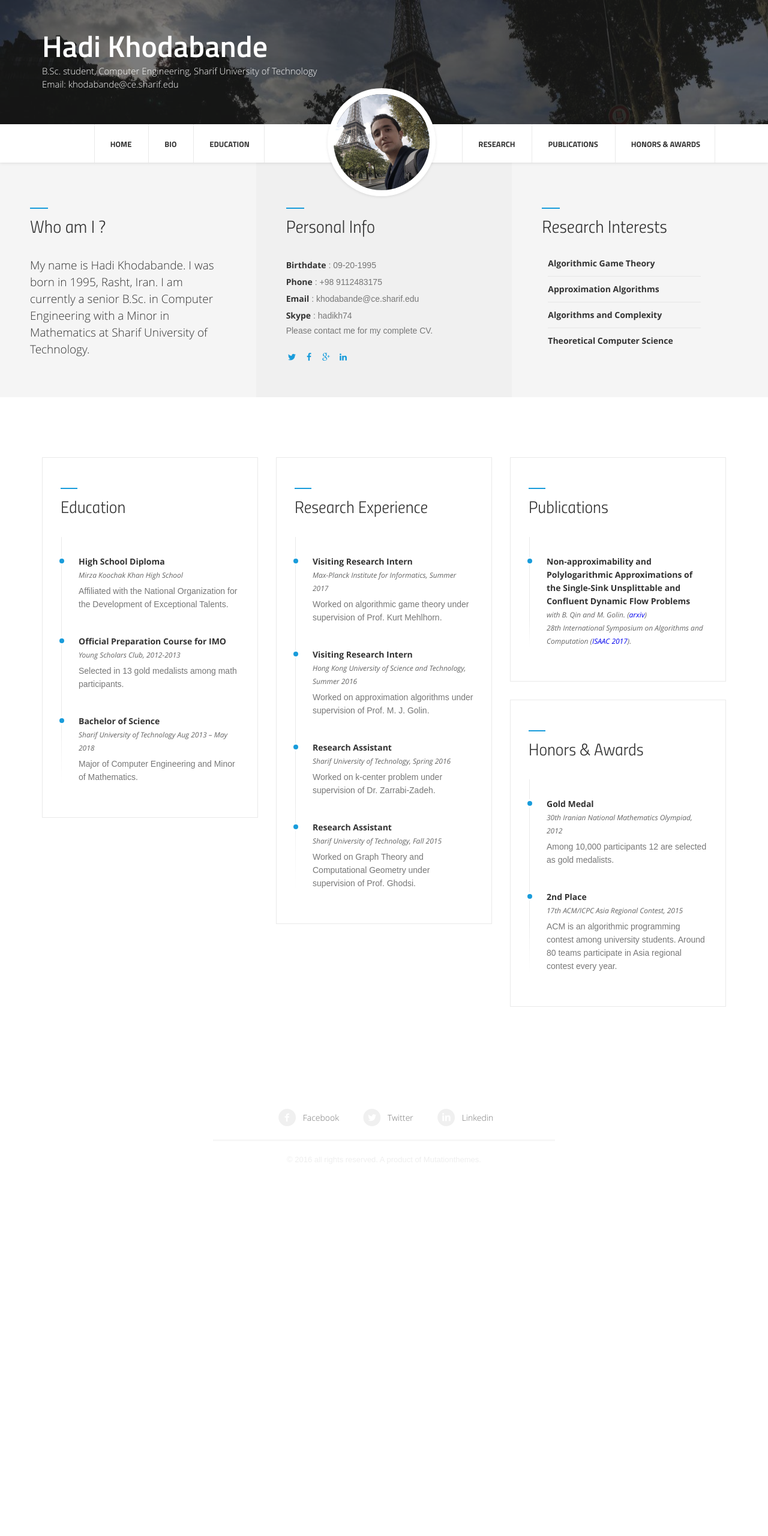
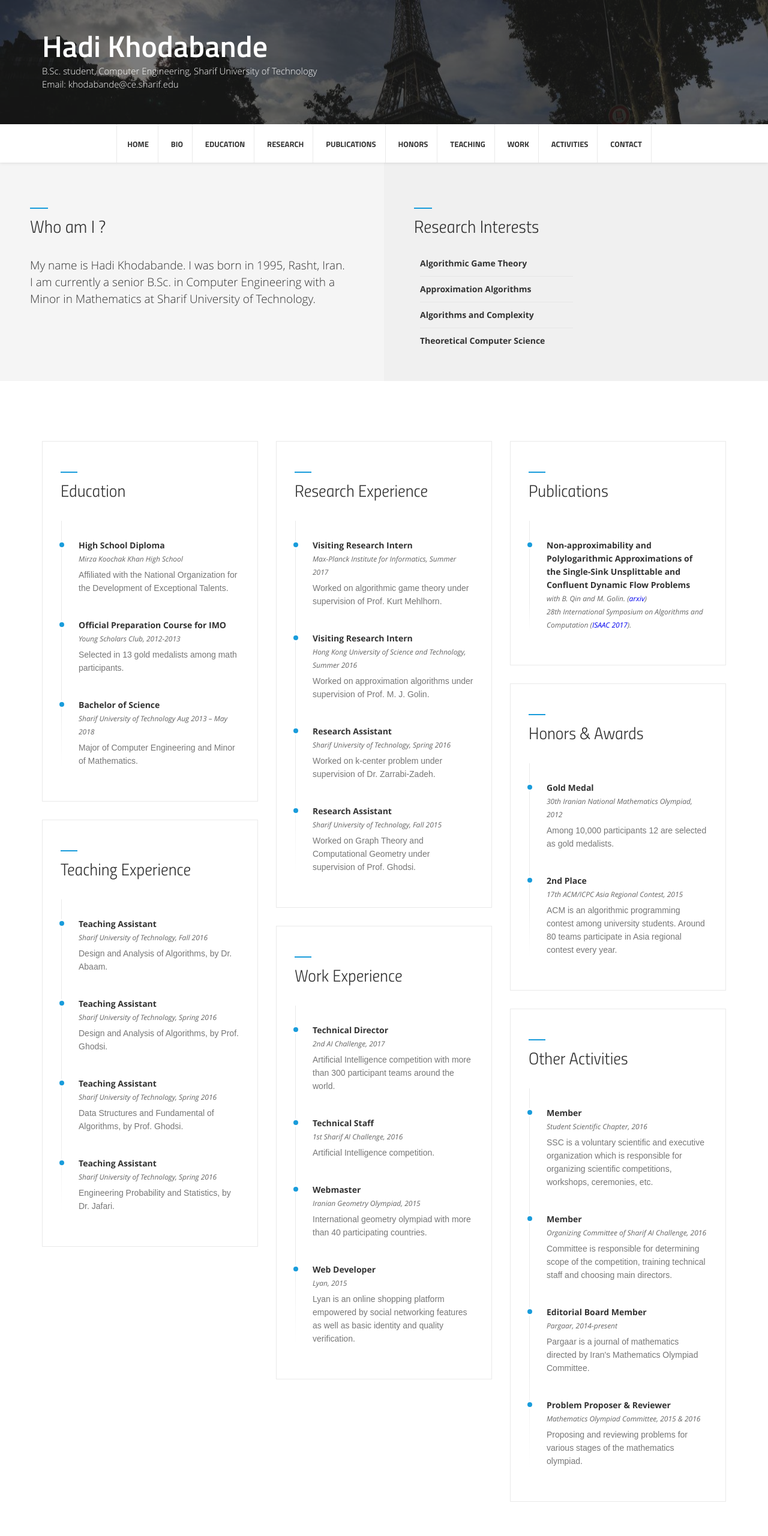
Before and after one commit to khodabande/personal-homepage, a plain HTML site: page index.htm in a window 1280 px wide. Shown: the top 2560 px of the page at 60% size. Before the commit the page ends 2004 px from the top, so only its background shows below. Drawn offline with Linux system fonts and the light colour scheme; a script that the page names is missing.

Commit message:
Add more data & Update UI.

```diff
--- a/css/main.css
+++ b/css/main.css
@@ -213,20 +213,23 @@ p.short-email a{
     display:inline-block;
     font-size: 13px;
 	text-transform:uppercase;
+    border-right: 1px solid #eaeaea;
+}
+
+.menu li:first-child {
 	border-left: 1px solid #eaeaea;
-    border-right: 1px solid #eaeaea;
-}
-
-.menu li:first-child, .menu li:nth-child(2){
-	border-right:none;
 }
 
 .menu li a {
 	color: #333333;
     display: block;
     left: 1px;
-    padding: 22px 25px 20px;
-    position: relative;
+    padding: 22px 16px 20px;
+    position: relative;
+}
+
+.menu li a:hover {
+	color: rgb(25, 156, 219);
 }
 
 .menu li a i {
@@ -312,6 +315,12 @@ a.mobile-btn{
 
 
 /*About section*/
+
+.two-column {
+	columns: 2;
+	-webkit-columns: 2;
+	-moz-columns: 2;
+}
 
 .block-about{
     padding: 95px 50px 46px;
@@ -1766,7 +1775,7 @@ ul.latest-post a i {
 	input, textarea{-webkit-appearance: none;-webkit-border-radius:0;}
 	.block-background-image{background-attachment: scroll;background-position:top center !important;}
 	.img-profile img{left:-15px}
-	.menu li a{padding:22px 15px 20px;}
+	.menu li a{padding:22px 10px 20px;}
 	.name-profile h5{font-size:26px;}
 	.block-about.one h5{font-size:18px;}
 	.exp-det{width:150px;}
@@ -1797,6 +1806,7 @@ ul.latest-post a i {
 	.container .col-sm-2.pd-0{width:100%;}
 	.main-nav{min-height:65px;}
 	.main-nav .menu.first{padding-top:5px;}
+	.main-nav .menu li{border: none;}
 	.main-nav .menu.second{padding-bottom:20px;}
 	a.mobile-btn{display: inline-block;position: absolute;top:23px;right:15px;z-index:1001;}
 	.main-nav ul.menu{display:none;}
@@ -1805,7 +1815,7 @@ ul.latest-post a i {
 	.name-profile h5{padding-bottom:10px;margin-left: 20px;text-align: left;position:static;}
 	.menu li{border:none;display: inline;}
 	.menu li a {display: block;left: 0;padding: 15px 8px 0;}
-	.block-about { display: block;width: 100%;}
+	/*.block-about { display: block;width: 100%;}*/
 	.block-expertise .expertise {display:inline-block; margin-right: 30px;border-right:1px solid #e6e6e6;}
 	.block-expertise .expertise:last-child{border:none;}
 	.exp-ico, .exp-det, .info-ico, .info-det{float:none;}
--- a/index.htm
+++ b/index.htm
@@ -49,44 +49,27 @@
 	<section id="home" class="home">
 
 		<div class="block-content ">
-
-
 			<div class="block-teaser block-background-image medium overlay" data-background="img/teaser/photo.jpg" style="background-image: url(&quot;img/teaser/photo.jpg&quot;);">
-
 				<div class="container ">
-
 					<div class="row">
 						<div class="col-sm-12 ">
 							<h1 class="white">Hadi Khodabande</h1>
 							<h3 class="mt-20 white mb-20"> B.Sc. student, Computer Engineering, Sharif University of Technology<br>Email: <a class="white" href="mailto:khodabande@ce.sharif.edu">khodabande@ce.sharif.edu</h3>
 						</div>
+					</div>
 
-						</div>
-						<!--End row-->
-
-							<!--Row-->
 					<div class="row">
-
-
 						<!--<div class="col-sm-6 ">
 							  <a href="#" class="but opc ico white"><i class="icon-file-pdf"></i>Full Resume</a>
 						</div>-->
-
-							</div>
-							<!--End row-->
-
-					</div>
-					<!--End container-->
 					</div>
 				</div>
-			<!--End block content-->
+			</div>
+		</div>
+	</section>
 
-	</section>
-	<!--End home section-->
 
-	<!--Navigation container-->
 	<div class="nav-container base">
-
 		<nav class="main-nav default" style="display: block;">
 			<div class="container ">
 				<div class="row">
@@ -96,16 +79,24 @@
 				</div>
 			</div>
 
-			<div class="container ">
+
 			<div class="row">
-					<div class="col-sm-5 t-center">
+				<div class="col-sm-12 t-center">
 					<ul class="menu first">
 						<li><a class="scroll" href="#home">Home</a></li>
 						<li><a class="scroll" href="#about">Bio</a></li>
 						<li><a class="scroll" href="#education">Education</a></li>
+						<li><a class="scroll" href="#research">Research</a></li>
+						<li><a class="scroll" href="#publications">Publications</a></li>
+						<li><a class="scroll" href="#awards">Honors</a></li>
+						<li><a class="scroll" href="#teaching">Teaching</a></li>
+						<li><a class="scroll" href="#work">Work</a></li>
+						<li><a class="scroll" href="#activities">Activities</a></li>
+						<li><a class="scroll" href="#contact">Contact</a></li>
 					</ul>
 				</div>
 
+					<!--
 					<div class="col-sm-2 pd-0 t-center">
 						<div class="img-profile">
 							<img src="img/photo.jpg" alt=""></img>
@@ -115,23 +106,24 @@
 							<h5><a class="scroll" href="#home">Hadi Khodabande<span>B.Sc. student CE & Math, SUT</span></a></h5>
 						</div>
 					</div>
+					-->
 
-					<div class="col-sm-5 t-center">
+					<!--
+					<div class="col-sm-6 t-center">
 							<ul class="menu second">
-							<li><a class="scroll" href="#research">Research</a></li>
-							<li><a class="scroll" href="#publications">Publications</a></li>
-							<li><a class="scroll" href="#awards">Honors & Awards</a></li>
+
 							</ul>
 					</div>
+					-->
 
 				</div>
-			</div>
+
 		</nav>
 	</div>
 
 
-	<section id="about" class="about">
-			<div class="block-content clearfix">
+	<section class="about">
+		<div id="about" class="block-content clearfix">
 
 			<div class="block-about one bg-grey-1 ">
 				<div class="block-title">
@@ -145,30 +137,7 @@
 				<a href="#" class="but brd ico white mt-30"><i class="icon-down-circled2 "></i>Download My CV</a>-->
 			</div>
 
-				<div class="block-about two bg-grey-2 ">
-					<div class="block-title">
-						<h2 class="title">Personal Info</h2>
-					</div>
-
-					<ul class="mt-40 info">
-					<li><span>Birthdate</span> : 09-20-1995</li>
-					<li><span>Phone</span> : +98 9112483175</li>
-					<li><span>Email</span> : khodabande@ce.sharif.edu</li>
-					<li><span>Skype</span> : hadikh74 </li>
-					</ul>
-
-					<p>Please contact me for my complete CV.</p>
-
-					<ul class="mt-20 socials">
-					<li><a href="https://twitter.com/hadikh_"><i class="icon-twitter"></i></a></li>
-					<li><a href="https://www.facebook.com/hadi.khodabandeh"><i class="icon-facebook"></i></a></li>
-					<li><a href="https://plus.google.com/u/0/+HadiKhodabandeh"><i class="icon-gplus"></i></a></li>
-					<li><a href="https://linkedin.com/in/hadi-khodabande"><i class="icon-linkedin"></i></a></li>
-					</ul>
-				</div>
-
-
-				<div class="block-about three bg-grey-1">
+			<div class="block-about two bg-grey-2">
 
 					<div class="block-title">
 						<h2 class="title">Research Interests</h2>
@@ -203,7 +172,6 @@
 			</div>
 
 		</div>
-			<!--End block content-->
 
 	</section>
 
@@ -354,10 +322,169 @@
 
 					</div>
 
+
+					<div class="col-md-4 col-sm-6 resume-boxe masonry" style="position: absolute; left: 0px; top: 0px;">
+						<div id="teaching" class="inner-resume-boxe">
+							<!--<div class="block-icon"><i class="ic-toolbox"></i></div>-->
+							<div class="block-title">
+								<h3 class="title medium">Teaching Experience</h3>
+							</div>
+
+							<div class="timeline mt-40">
+								<div class="exp">
+								<div class="hgroup mb-5">
+									<h4>Teaching Assistant</h4>
+									<h6>Sharif University of Technology, Fall 2016</h6>
+								</div>
+								<p>Design and Analysis of Algorithms, by Dr. Abaam.</p>
+								</div>
+
+								<div class="exp">
+								<div class="hgroup mb-5">
+									<h4>Teaching Assistant</h4>
+									<h6>Sharif University of Technology, Spring 2016</h6>
+								</div>
+								<p>Design and Analysis of Algorithms, by Prof. Ghodsi.</p>
+								</div>
+
+								<div class="exp">
+								<div class="hgroup mb-5">
+									<h4>Teaching Assistant</h4>
+									<h6>Sharif University of Technology, Spring 2016</h6>
+								</div>
+								<p>Data Structures and Fundamental of Algorithms, by Prof. Ghodsi.</p>
+								</div>
+
+								<div class="exp">
+								<div class="hgroup mb-5">
+									<h4>Teaching Assistant</h4>
+									<h6>Sharif University of Technology, Spring 2016</h6>
+								</div>
+								<p>Engineering Probability and Statistics, by Dr. Jafari.</p>
+								</div>
+							</div>
+						</div>
+					</div>
+
+
+					<div class="col-md-4 col-sm-6 resume-boxe masonry" style="position: absolute; left: 0px; top: 0px;">
+						<div id="work" class="inner-resume-boxe">
+							<!--<div class="block-icon"><i class="ic-toolbox"></i></div>-->
+							<div class="block-title">
+								<h3 class="title medium">Work Experience</h3>
+							</div>
+
+							<div class="timeline mt-40">
+								<div class="exp">
+								<div class="hgroup mb-5">
+									<h4>Technical Director</h4>
+									<h6>2nd AI Challenge, 2017</h6>
+								</div>
+								<p>Artificial Intelligence competition with more than 300 participant teams around the world.</p>
+								</div>
+
+								<div class="exp">
+								<div class="hgroup mb-5">
+									<h4>Technical Staff</h4>
+									<h6>1st Sharif AI Challenge, 2016</h6>
+								</div>
+								<p>Artificial Intelligence competition.</p>
+								</div>
+
+								<div class="exp">
+								<div class="hgroup mb-5">
+									<h4>Webmaster</h4>
+									<h6>Iranian Geometry Olympiad, 2015</h6>
+								</div>
+								<p>International geometry olympiad with more than 40 participating countries.</p>
+								</div>
+
+								<div class="exp">
+								<div class="hgroup mb-5">
+									<h4>Web Developer</h4>
+									<h6>Lyan, 2015</h6>
+								</div>
+								<p>Lyan is an online shopping platform empowered by social networking features as well as basic identity and quality verification.</p>
+								</div>
+							</div>
+						</div>
+					</div>
+
+
+					<div class="col-md-4 col-sm-6 resume-boxe masonry" style="position: absolute; left: 0px; top: 0px;">
+						<div id="activities" class="inner-resume-boxe">
+							<!--<div class="block-icon"><i class="ic-toolbox"></i></div>-->
+							<div class="block-title">
+								<h3 class="title medium">Other Activities</h3>
+							</div>
+
+							<div class="timeline mt-40">
+								<div class="exp">
+								<div class="hgroup mb-5">
+									<h4>Member</h4>
+									<h6>Student Scientific Chapter, 2016</h6>
+								</div>
+								<p>SSC is a voluntary scientific and executive organization which is responsible for organizing scientific competitions, workshops, ceremonies, etc.</p>
+								</div>
+
+								<div class="exp">
+								<div class="hgroup mb-5">
+									<h4>Member</h4>
+									<h6>Organizing Committee of Sharif AI Challenge, 2016</h6>
+								</div>
+								<p>Committee is responsible for determining scope of the competition, training technical staff and choosing main directors.</p>
+								</div>
+
+								<div class="exp">
+								<div class="hgroup mb-5">
+									<h4>Editorial Board Member</h4>
+									<h6>Pargaar, 2014-present</h6>
+								</div>
+								<p>Pargaar is a journal of mathematics directed by Iran's Mathematics Olympiad Committee.</p>
+								</div>
+
+								<div class="exp">
+								<div class="hgroup mb-5">
+									<h4>Problem Proposer & Reviewer</h4>
+									<h6>Mathematics Olympiad Committee, 2015 & 2016</h6>
+								</div>
+								<p>Proposing and reviewing problems for various stages of the mathematics olympiad.</p>
+								</div>
+							</div>
+						</div>
+					</div>
+
+
 				</div>
 
 			</div>
 
+		</div>
+	</section>
+
+	<section class="about">
+			<div class="block-content clearfix bg-grey-1">
+				<div id="contact" class="block-about two bg-grey-1 " style="width: 600px; margin: auto; display: block;">
+					<div class="block-title">
+						<h2 class="title">Personal Info</h2>
+					</div>
+
+					<ul class="mt-40 info two-column">
+						<li><span>Birthdate</span> : 09-20-1995</li>
+						<li><span>Phone</span> : +98 9112483175</li>
+						<li><span>Email</span> : khodabande@ce.sharif.edu</li>
+						<li><span>Skype</span> : hadikh74 </li>
+					</ul>
+
+					<p>Please contact me for my complete CV.</p>
+
+					<ul class="mt-20 socials">
+					<li><a href="https://twitter.com/hadikh_"><i class="icon-twitter"></i></a></li>
+					<li><a href="https://www.facebook.com/hadi.khodabandeh"><i class="icon-facebook"></i></a></li>
+					<li><a href="https://plus.google.com/u/0/+HadiKhodabandeh"><i class="icon-gplus"></i></a></li>
+					<li><a href="https://linkedin.com/in/hadi-khodabande"><i class="icon-linkedin"></i></a></li>
+					</ul>
+				</div>
 			</div>
 	</section>
 
```
Lines whose indentation alone changed are shown as unchanged.
